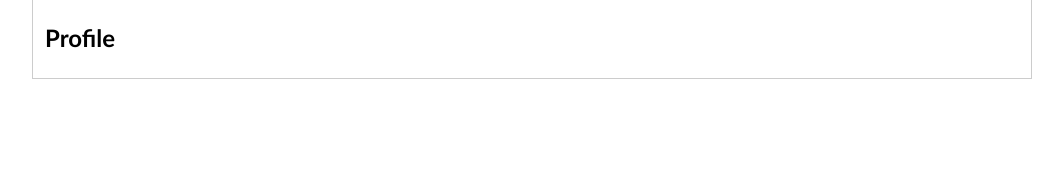
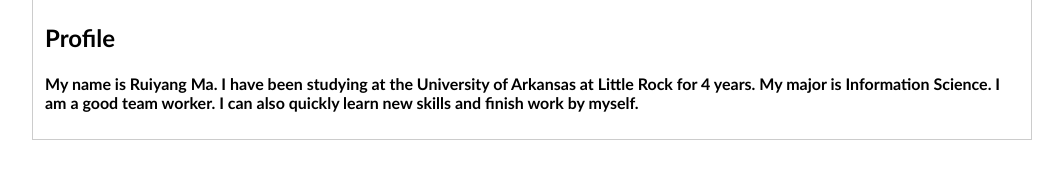
Before and after one commit to ruiyangm/portfolio, a plain HTML site: page index.html in a window 1280 px wide. Shown: the part 161-340 px from the top of the page, without its empty margins (108-1171 px from the left). Drawn offline with Linux system fonts and the light colour scheme.

Commit message:
Update index.html

```diff
--- a/index.html
+++ b/index.html
@@ -29,6 +29,8 @@
         <!-- Begin Home Section -->
         <div id="Home" class="tabcontent">
               <h2>Profile</h2>
+                <h4>My name is Ruiyang Ma. I have been studying at the University of Arkansas at Little Rock for 4 years.
+                    My major is Information Science. I am a good team worker. I can also quickly learn new skills and finish work by myself.</h4>
         </div>
 
         <!-- Begin Skills Section -->
```
